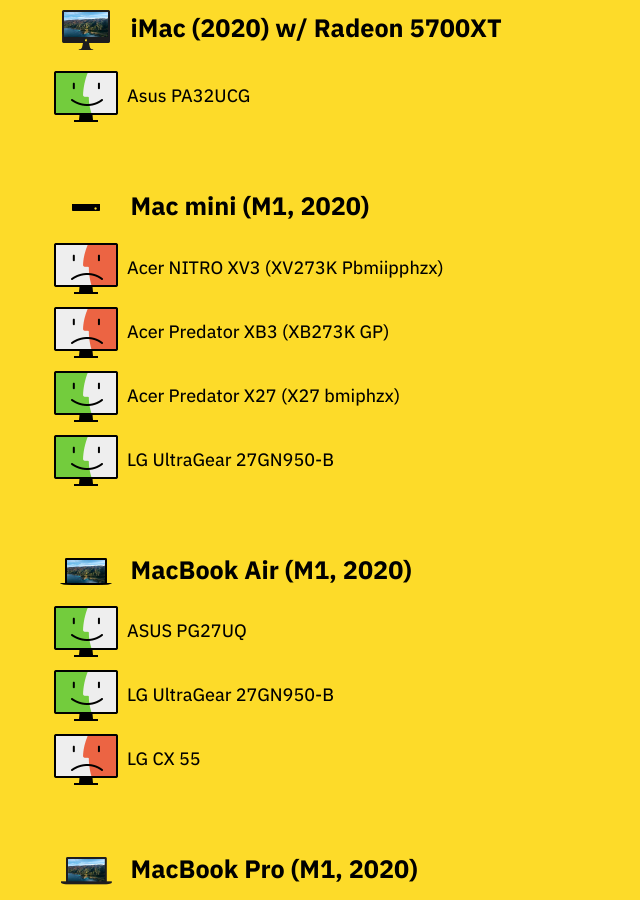
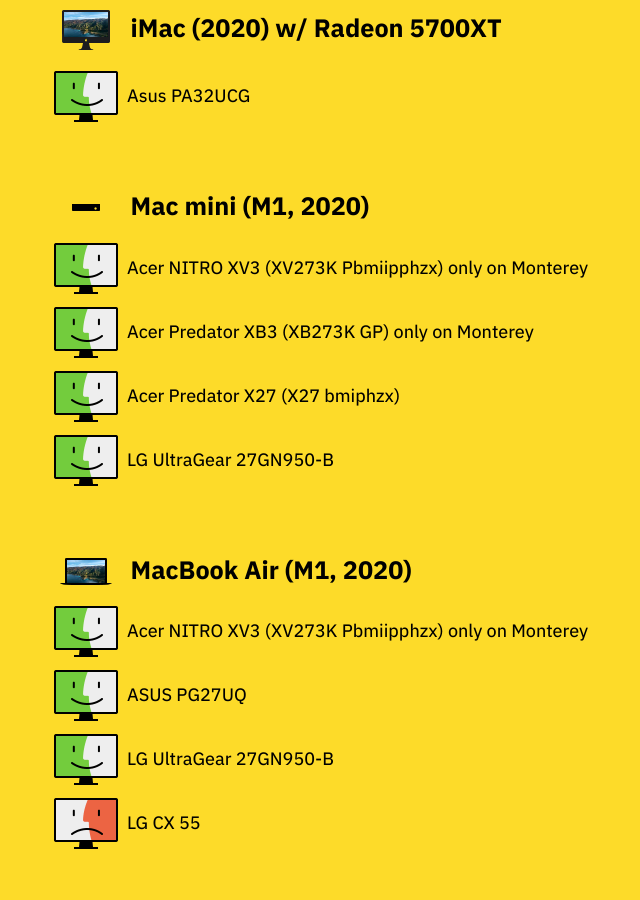
Before and after one commit to tonsky/tonsky.github.io, a Jekyll site: the page built from _posts/2021-02-24-monitors-mac.md, in a window 1280 px wide and 900 px high, scrolled down 2552 px. Shown: the whole window, without its empty margins (315-955 px from the left). Built offline with Jekyll 4.4.1, drawn with Linux system fonts in a browser that asks for light colours.

Commit message:
Acer XV273K/XB273K works with M1 and Monterey

```diff
--- a/_posts/2021-02-24-monitors-mac.md
+++ b/_posts/2021-02-24-monitors-mac.md
@@ -57,6 +57,7 @@
 ## <img src="mbp_16_2020.png" height=32> <span>MacBook Pro (16-inch, 2019) w/ Radeon Pro 5300M</span>
 
 <div class="row"><img src="works.png" height=64> <span>Acer NITRO XV3 (XV273K Pbmiipphzx)</span></div>
+
 <div class="row"><img src="doesnt_work.png" height=64> <span>2021 LG C1 65-inch OLED</span></div>
 
 ## <img src="mbp_16_2020.png" height=32> <span>Macbook Pro (16-inch, 2019) w/ Radeon 5500M</span>
@@ -74,15 +75,17 @@
 
 ## <img src="mini_2018.png" height=32> <span>Mac mini (M1, 2020)</span>
 
-<div class="row"><img src="doesnt_work.png" height=64> <span>Acer NITRO XV3 (XV273K Pbmiipphzx)</span></div>
+<div class="row"><img src="works.png" height=64> <span>Acer NITRO XV3 (XV273K Pbmiipphzx) only on Monterey</span></div>
 
-<div class="row"><img src="doesnt_work.png" height=64> <span>Acer Predator XB3 (XB273K GP)</span></div>
+<div class="row"><img src="works.png" height=64> <span>Acer Predator XB3 (XB273K GP) only on Monterey</span></div>
 
 <div class="row"><img src="works.png" height=64> <span>Acer Predator X27 (X27 bmiphzx)</span></div>
 
 <div class="row"><img src="works.png" height=64> <span>LG UltraGear 27GN950-B</span></div>
 
 ## <img src="air_2020.png" height=32> <span>MacBook Air (M1, 2020)</span>
+
+<div class="row"><img src="works.png" height=64> <span>Acer NITRO XV3 (XV273K Pbmiipphzx) only on Monterey</span></div>
 
 <div class="row"><img src="works.png" height=64> <span>ASUS PG27UQ</span></div>
 
```
